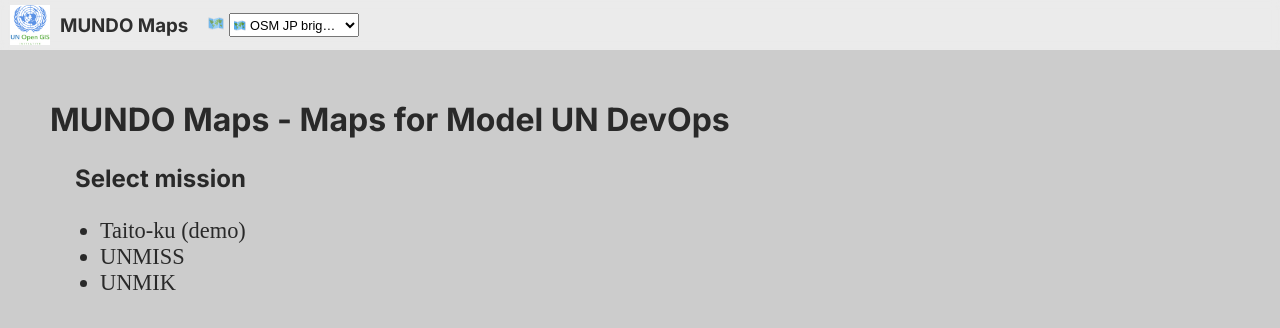
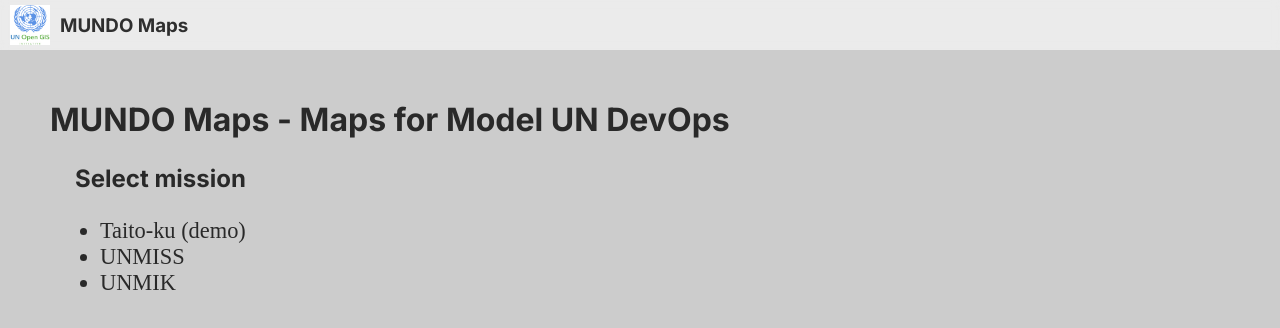
Before and after one commit to yuiseki/mundo-maps, a Next.js app: page / in a window 1280 px wide. Shown: the top 328 px of the page. Built offline with nearby package versions, Linux system fonts and the light colour scheme.

Commit message:
fix map style selector at root

```diff
--- a/src/components/MapHeader.tsx
+++ b/src/components/MapHeader.tsx
@@ -115,6 +115,7 @@
           )}
         </h3>
       </div>
+      {missionName && (
         <div
           style={{
             whiteSpace: "nowrap",
@@ -137,6 +138,7 @@
             <BaseMapStyleOptions />
           </select>
         </div>
+      )}
       {missionName &&
         ConcernLayers.map((concernLayerOption) => {
           return (
```
Lines whose indentation alone changed are shown as unchanged.
